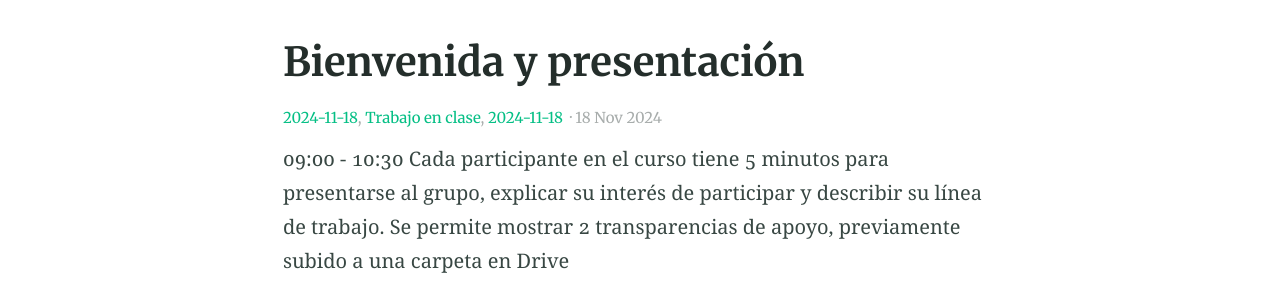
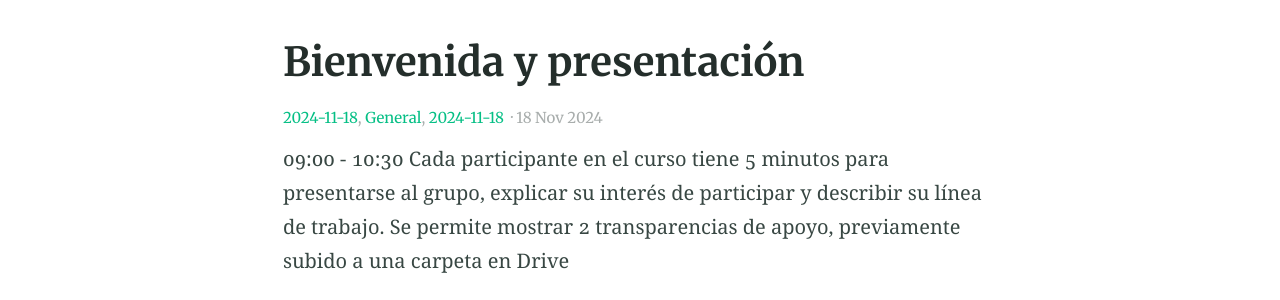
Before and after one commit to acnilo/202411_LNMA_IA-mIF, a Jekyll site: the page built from _posts/2024-11-18-day1.md, in a window 1280 px wide. Shown: the part 390-690 px from the top of the page. Built offline with Jekyll 4.4.1, drawn with Linux system fonts in a browser that asks for light colours.

Commit message:
Update 2024-11-18-day1.md

```diff
--- a/_posts/2024-11-18-day1.md
+++ b/_posts/2024-11-18-day1.md
@@ -2,7 +2,7 @@
 title: Bienvenida y presentación
 categories:
 - 2024-11-18
-- Trabajo en clase
+- General
 feature_image: "https://picsum.photos/2560/600?image=872"
 ---
 09:00 - 10:30
```
